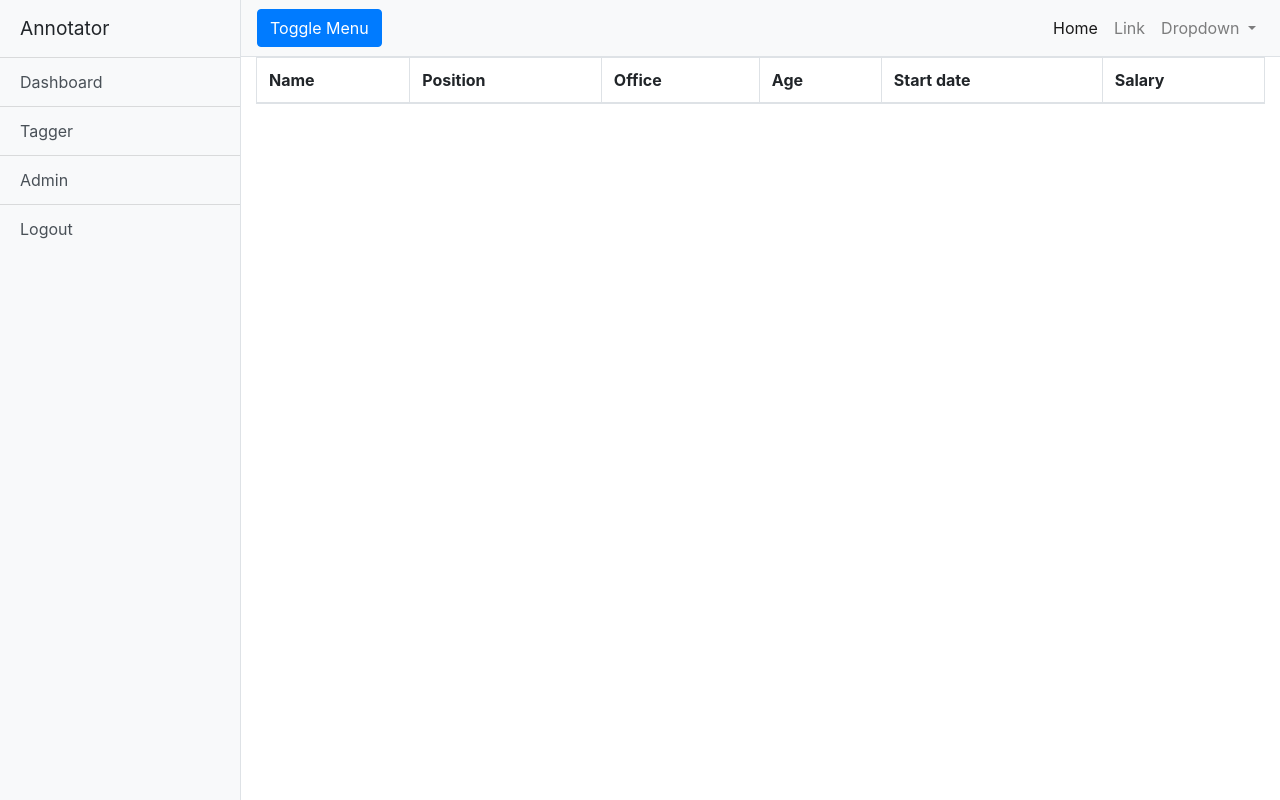
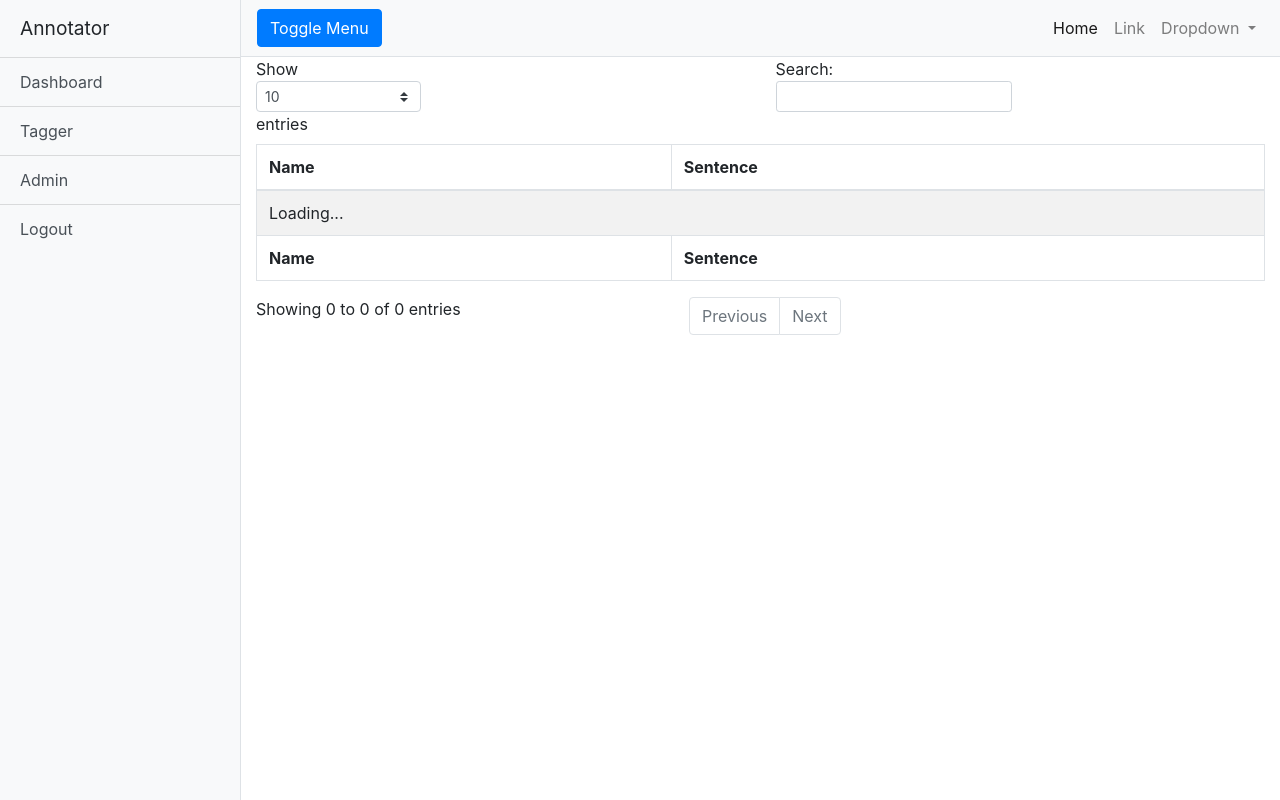
Before and after one commit to kionkim/annotator, a Django app: page /tagger/dashboard/ in a window 1280 px wide. Run offline with Django 3.2, Linux system fonts and the light colour scheme; a user stored in the database is signed in; lists and menus that the app fills with data are empty; some libraries are stand-ins or nearby versions.

Commit message:
dashboard

```diff
--- a/ann/settings.py
+++ b/ann/settings.py
@@ -138,4 +138,3 @@
 MEDIA_URL = '/media/'
 
 LOGIN_URL = '/tagger/user_login/'
-LOGIN_REDIRECT_URL = '/tagger/conv_tag'
--- a/ann/urls.py
+++ b/ann/urls.py
@@ -21,7 +21,8 @@
 urlpatterns = [
     path('admin/', admin.site.urls),
     url(r'^$', views.index, name = 'index'),
-    url(r'^special/', views.special, name = 'special'),
+    url(r'^tagger/dashboard', views.show_dashboard, name = 'dashboard'),
+    # url(r'^special/', views.show_dashboard, name = 'special'),
     url(r'^tagger/', include(('tagger.urls', 'tagger'), namespace = 'tagger')),
     url(r'^logout/$', views.user_logout, name = 'logout'),
 ]
--- a/tagger/static/css/tagger/tagger.css
+++ b/tagger/static/css/tagger/tagger.css
@@ -219,7 +219,7 @@
     background-color: rgb(245,221, 173);
 }
 
-  .slots_in_tagger_info{
+  .badge_secondary.slots_in_tagger_info{
     background_color: black;
     color: white;
     border-radius: 15px 15px 15px 15px;
--- a/tagger/templates/tagger/base.html
+++ b/tagger/templates/tagger/base.html
@@ -18,7 +18,20 @@
 
   <title>DMIG Anonotation Framework</title>
 
+<!-- Bootstrap core JavaScript -->
+<script type="text/javascript" src="{% static 'js/base/jquery.min.js' %}"></script>
+<script type="text/javascript" src="{% static 'js/base/bootstrap.bundle.min.js' %}"></script>
 
+{% block script %}
+{% endblock %}
+
+<!-- Menu Toggle Script -->
+<script>
+  $("#menu-toggle").click(function(e) {
+    e.preventDefault();
+    $("#wrapper").toggleClass("toggled");
+  });
+</script>
 
 </head>
 
@@ -85,17 +98,6 @@
   <!-- /#wrapper -->
 
 
-  <!-- Bootstrap core JavaScript -->
-  <script type="text/javascript" src="{% static 'js/base/jquery.min.js' %}"></script>
-  <script type="text/javascript" src="{% static 'js/base/bootstrap.bundle.min.js' %}"></script>
-
-  <!-- Menu Toggle Script -->
-  <script>
-    $("#menu-toggle").click(function(e) {
-      e.preventDefault();
-      $("#wrapper").toggleClass("toggled");
-    });
-  </script>
 
 </body>
 
--- a/tagger/templates/tagger/dashboard.html
+++ b/tagger/templates/tagger/dashboard.html
@@ -1,35 +1,38 @@
 {% extends "tagger/base.html" %}
-{% block body_block %}
-
+{% block script %}
+<!--
 <link rel="stylesheet" href="../../static/css/base/bootstrap.min.css">
 <link rel="stylesheet" href="../../static/css/table/dataTables.bootstrap4.min.css">
 
 <script src="../../static/js/base/jquery.min.js" type="text/javascript"></script>
 <script src="../../static/js/table/jquery.dataTables.min.js" type="text/javascript"></script>
+<script src="../../static/js/table/dataTables.bootstrap4.min.js" type="text/javascript"></script> -->
+
+<!-- <link rel='stylesheet' href="https://cdn.datatables.net/1.10.19/css/jquery.dataTables.min.css">
+<script src="https://cdn.datatables.net/1.10.19/js/jquery.dataTables.min.js" type="text/javascript"></script> -->
+<script src="../../static/js/table/jquery.dataTables.min.js" type="text/javascript"></script>
 <script src="../../static/js/table/dataTables.bootstrap4.min.js" type="text/javascript"></script>
+{% endblock %}
 
-
+{% block body_block %}
 <script>
     $(document).ready(function(){
-        conv = getIntitalData();
+        var conv = getIntitalData();
         console.log(conv);
-        conv_list = [];
+        var conv_list = [];
         for (c in conv){
             conv_list.push([conv[c]['name'], conv[c]['sentences'][1]['text']]);
         }
 
-        act = JSON.parse(act.replace(/&#39;/g, '"'))
-        intent = JSON.parse(intent.replace(/&#39;/g, '"'))
-        slot = JSON.parse(slot.replace(/&#39;/g, '"'))
-        console.log('conv list = ' + conv);
-        console.log('act list =' + act);
-        console.log('intent list =' + intent);
+        console.log('conv list = ' + conv_list);
 
-        $('#conv_table').DataTable( {
-            data: conv_list,
-            columns: [
-                { title: "Name" },
-                { title: "Sentence" },
+        $('#conv_list').DataTable( {
+            "ajax": {
+                "dataSrc": conv_list,
+            },
+            "columns": [
+                { "data": "name" },
+                { "data": "sentence" },
             ]
         });
     });
@@ -43,18 +46,19 @@
     }
 </script>
 
-<table id="example" class="table table-striped table-bordered" style="width:100%">
+<table id="conv_list" class="table table-striped table-bordered" style="width:100%">
     <thead>
         <tr>
             <th>Name</th>
-                <th>Position</th>
-                <th>Office</th>
-                <th>Age</th>
-                <th>Start date</th>
-                <th>Salary</th>
+            <th>Sentence</th>
         </tr>
     </thead>
-
+    <tfoot>
+        <tr>
+            <th>Name</th>
+            <th>Sentence</th>
+        </tr>
+    </tfoot>
 </table>
 
 {% endblock %}
--- a/tagger/templates/tagger/index.html
+++ b/tagger/templates/tagger/index.html
@@ -2,7 +2,7 @@
 {% block body_block %}
 <div class="container">
   <div class="jumbotron">
-    <h1>Welcome to the Djungle !</h1>
+    <h1>Welcome to DMIG</h1>
     {% if user.is_authenticated %}
         <h2>Hello {{ user.username }}</h2>
     {% else %}
--- a/tagger/templates/tagger/login.html
+++ b/tagger/templates/tagger/login.html
@@ -4,8 +4,6 @@
   <div class="container">
     <div class="jumbotron">
       <h1>Login here :</h1>
-        <form action="/" method="post" >
-
       <form method="post" action="{% url 'tagger:user_login' %}">
         {% csrf_token %}
         {# A more "HTML" way of creating the login form#}
--- a/tagger/views.py
+++ b/tagger/views.py
@@ -71,8 +71,6 @@
                   {'act': act, 'slot': slot, 'intent': intent})
 
 def user_login(request):
-    print('^^^^^^^^^^^^^^^^^^')
-    print(request.method)
     if request.method == 'POST':
         username = request.POST.get('username')
         password = request.POST.get('password')
@@ -81,7 +79,7 @@
         if user:
             if user.is_active:
                 login(request,user)
-                return HttpResponseRedirect(reverse('index'))
+                return HttpResponseRedirect(reverse('dashboard'))
             else:
                 return HttpResponse("Your account was inactive.")
         else:
```
Lines whose indentation alone changed are shown as unchanged.
